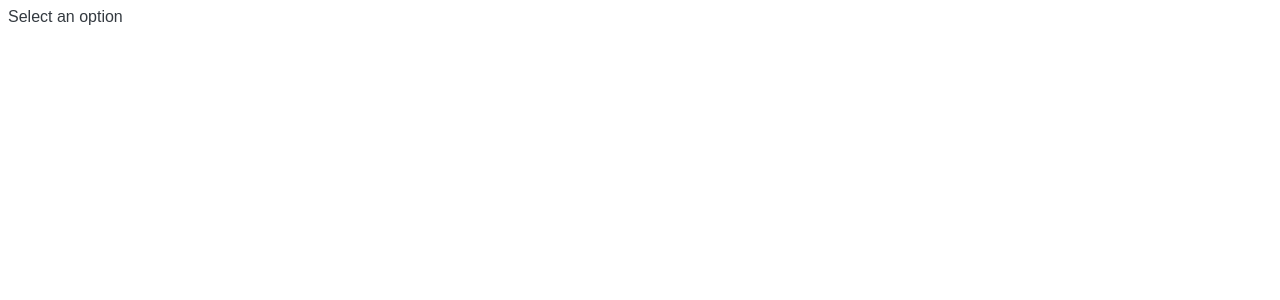
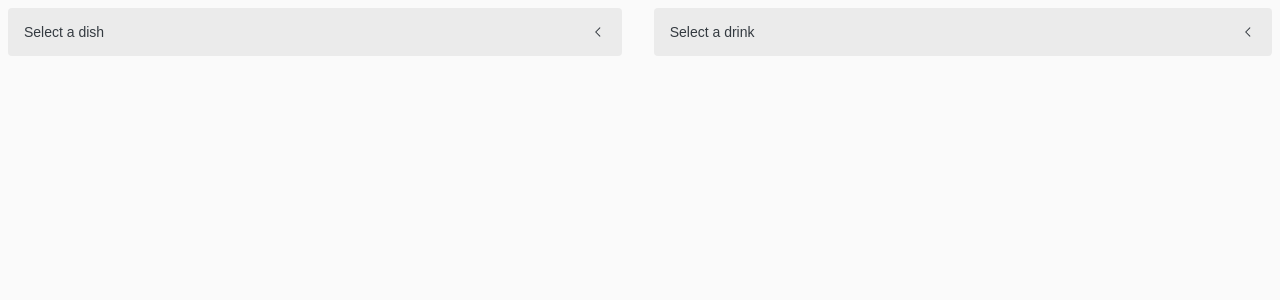
Before and after one commit to Rusvelt2000/Components, a React (Create React App) app: page / in a window 1280 px wide. Shown: the top 300 px of the page. Built offline with nearby package versions, Linux system fonts and the light colour scheme.

Commit message:
dropdown finished

```diff
--- a/src/App.js
+++ b/src/App.js
@@ -2,15 +2,19 @@ import { useEffect, useState } from "react";
 import Dropdown from "./Components/Dropdown";
 
 function App() {
-  const [selectedOption, setSelectedOption] = useState(null);
+  const [selectedDish, setSelectedDish] = useState(null);
+  const [selectedDrink, setSelectedDrink] = useState(null);
 
-  useEffect(() => {}, [selectedOption]);
+  useEffect(() => {}, [selectedDish, selectedDrink]);
 
-  const handleSelectedItem = (selection) => {
-    setSelectedOption(selection);
+  const handleSelectedDish = (selection) => {
+    setSelectedDish(selection);
+  };
+  const handleSelectedDrink = (selection) => {
+    setSelectedDrink(selection);
   };
 
-  const options = [
+  const optionsFood = [
     {
       label: "Penne alla carbonara",
       value: "penne",
@@ -24,14 +28,37 @@ function App() {
       value: "spaghetti",
     },
   ];
+  const optionsDrink = [
+    {
+      label: "Aperol Spritz",
+      value: "spritz",
+    },
+    {
+      label: "Martini on the rock",
+      value: "martini",
+    },
+    {
+      label: "White russian",
+      value: "russian",
+    },
+  ];
 
   return (
-    <div>
+    <div style={{ display: "flex", gap: "32px" }}>
       <Dropdown
-        value={selectedOption}
-        options={options}
-        onChange={handleSelectedItem}
-      ></Dropdown>
+        value={selectedDish}
+        options={optionsFood}
+        onChange={handleSelectedDish}
+      >
+        Select a dish
+      </Dropdown>
+      <Dropdown
+        value={selectedDrink}
+        options={optionsDrink}
+        onChange={handleSelectedDrink}
+      >
+        Select a drink
+      </Dropdown>
     </div>
   );
 }
--- a/src/Components/Dropdown.js
+++ b/src/Components/Dropdown.js
@@ -1,7 +1,25 @@
-import { useState } from "react";
+// import className from "classnames";
+import { useState, useEffect, useRef } from "react";
+import { GoChevronDown, GoChevronLeft } from "react-icons/go";
 
-function Dropdown({ options, onChange, value }) {
+function Dropdown({ options, onChange, value, children }) {
   const [isExpanded, setIsExpanded] = useState(false);
+
+  const dropdownRef = useRef();
+
+  useEffect(() => {
+    const handleOutsideClick = (event) => {
+      if (!dropdownRef.current.contains(event.target)) {
+        setIsExpanded(false);
+      }
+    };
+    document.addEventListener("click", handleOutsideClick, true);
+
+    return () => {
+      document.removeEventListener("click", handleOutsideClick, true);
+    };
+  }, []);
+
   const handleExpansion = () => {
     setIsExpanded(!isExpanded);
   };
@@ -13,19 +31,25 @@ function Dropdown({ options, onChange, value }) {
 
   const renderedOptions = options.map((option) => {
     return (
-      <option
+      <div
+        className="Panel-option"
         key={option.value}
         value={option.value}
         onClick={() => handleSelection(option)}
       >
         {option.label}
-      </option>
+      </div>
     );
   });
   return (
-    <div onClick={handleExpansion}>
-      {value?.label || "Select an option"}
-      {isExpanded && <div>{renderedOptions}</div>}
+    <div ref={dropdownRef} className="Panel" onClick={handleExpansion}>
+      <div className="Panel-title">
+        <p>{value?.label || children}</p>
+        {isExpanded ? <GoChevronDown /> : <GoChevronLeft />}
+      </div>
+      <div className="Panel-options-container">
+        {isExpanded && <div>{renderedOptions}</div>}
+      </div>
     </div>
   );
 }
--- a/src/Components/components.scss
+++ b/src/Components/components.scss
@@ -1,4 +1,8 @@
 @import "../index.scss";
+
+/* ------------------
+   --- BUTTON ---
+--------------------*/
 
 .button {
   cursor: pointer;
@@ -65,6 +69,10 @@
   }
 }
 
+/* ------------------
+   --- ACCORDION ---
+--------------------*/
+
 .Accordion {
   height: auto;
   overflow: hidden;
@@ -100,3 +108,44 @@
     border-radius: 0 0 4px 4px;
   }
 }
+
+/* ------------------
+   --- DROPDOWN ---
+--------------------*/
+
+.Panel {
+  position: relative;
+  padding: 16px;
+  border-radius: 4px;
+  background-color: $alt-bg;
+  flex-grow: 1;
+  cursor: pointer;
+  p {
+    margin: 0;
+    font-size: 14px;
+    flex-grow: 1;
+  }
+  &:hover {
+    background-color: lighten($primary, 45);
+  }
+  .Panel-title {
+    display: flex;
+    justify-content: space-between;
+    align-items: center;
+  }
+  .Panel-options-container {
+    position: absolute;
+    margin-top: 20px;
+    border-radius: 4px;
+    left: 0;
+    right: 0;
+    overflow: hidden;
+  }
+  .Panel-option {
+    padding: 16px;
+    background-color: $alt-bg;
+    &:hover {
+      background-color: lighten($primary, 45);
+    }
+  }
+}
--- a/src/index.scss
+++ b/src/index.scss
@@ -2,9 +2,14 @@ $primary: #007bff;
 $secondary: #6c757d;
 $warning: #ffc107;
 $white: #fafafa;
+$alt-bg: #ebebeb;
 $dark-grey: #343a40;
 
 * {
   font-family: "Poppins", sans-serif;
   color: $dark-grey;
 }
+
+html {
+  background-color: $white;
+}
```
